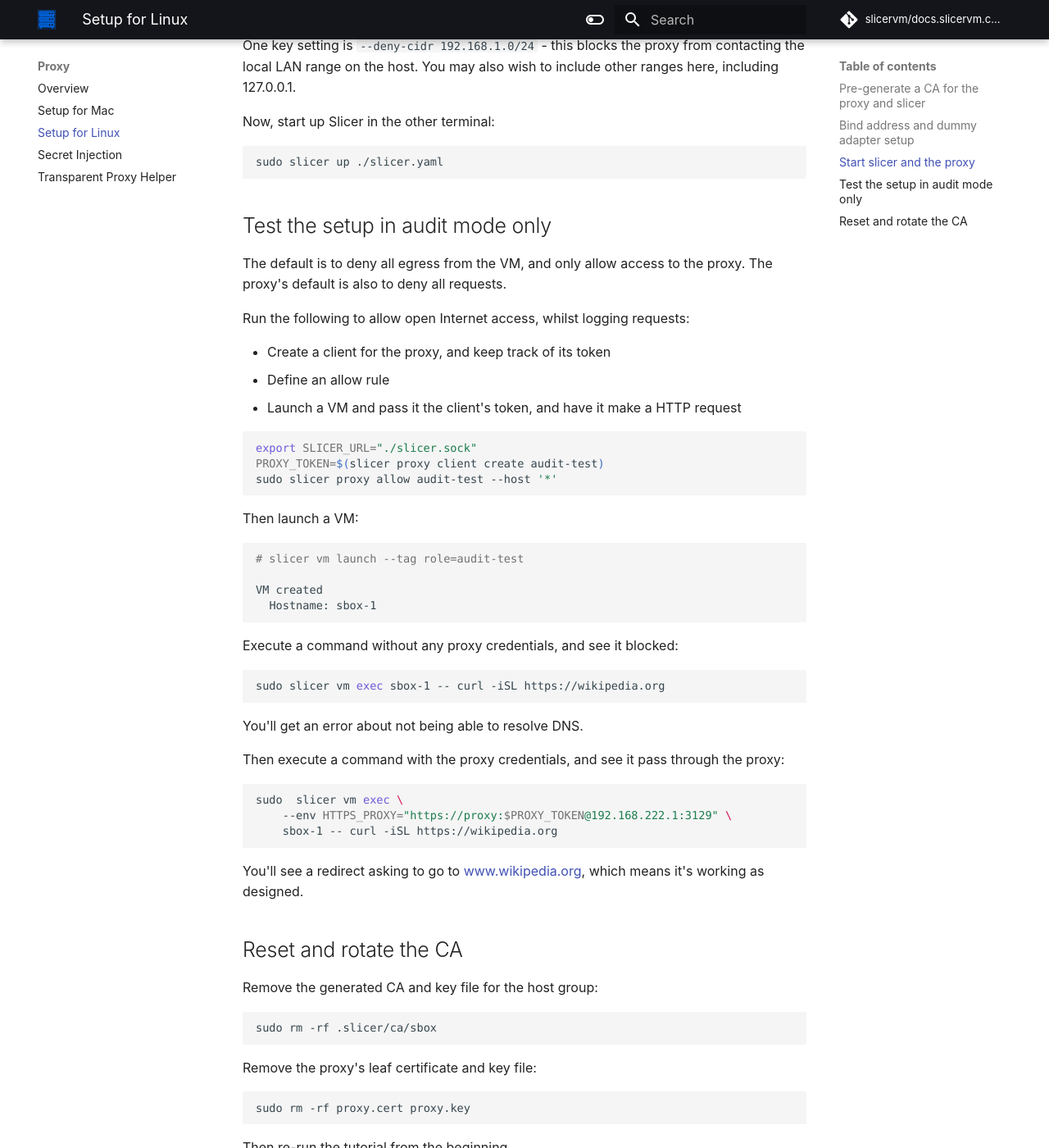
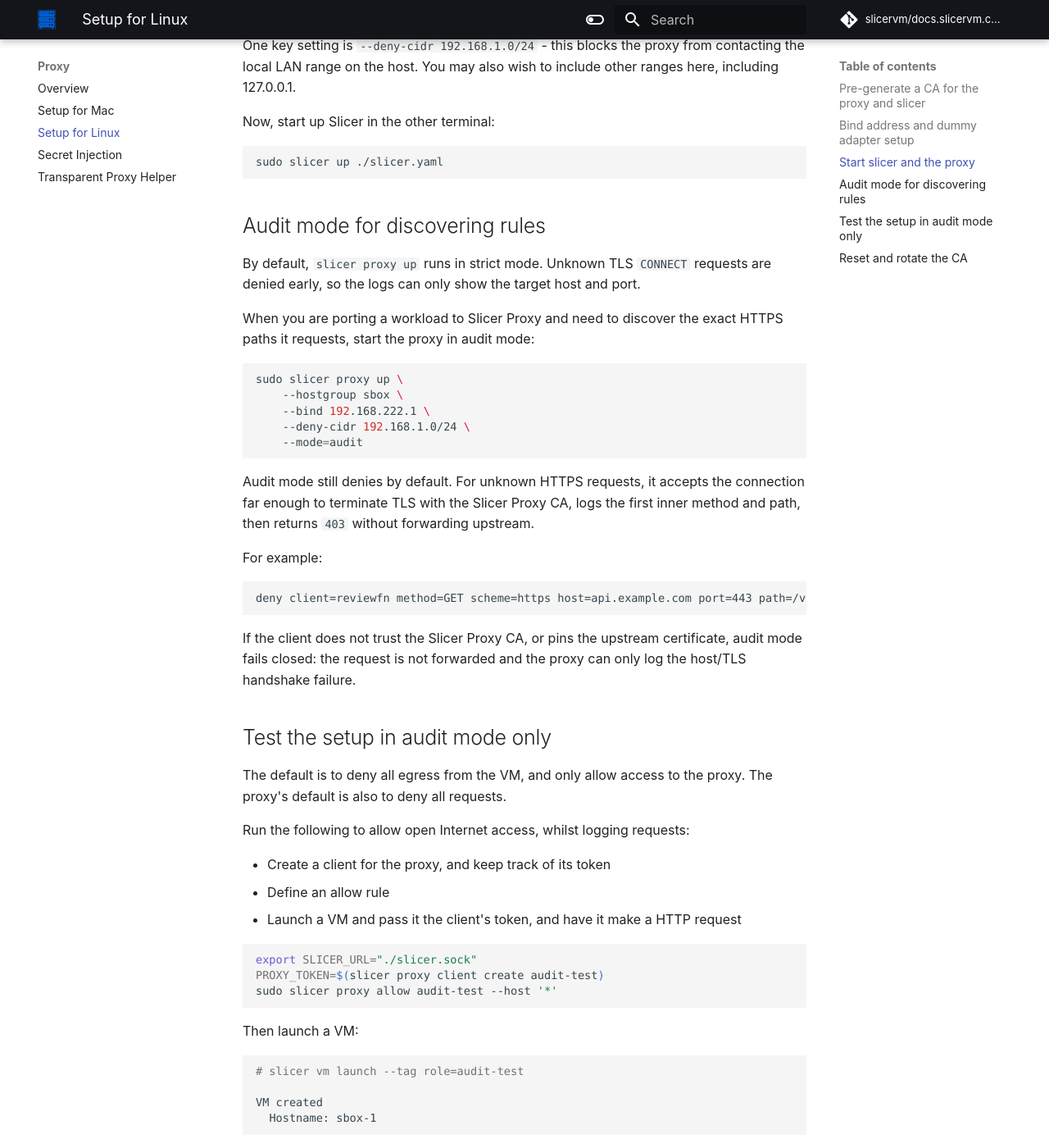
Before and after one commit to slicervm/docs.slicervm.com, an MkDocs documentation site: the page built from docs/proxy/linux.md, in a window 1280 px wide and 1400 px high, scrolled down 2038 px. Shown: the whole window at 82% size. Built offline with MkDocs 1.6.1 and Material for MkDocs 9.7.7, drawn with Linux system fonts in a browser that asks for light colours; some web fonts are replaced; comment, search, counter and statistics services are not loaded.

Commit message:
Introduce audit mode
Signed-off-by: Alex Ellis (OpenFaaS Ltd) <alexellis2@gmail.com>

````diff
--- a/docs/proxy/linux.md
+++ b/docs/proxy/linux.md
@@ -82,6 +82,30 @@
 sudo slicer up ./slicer.yaml
 ```
 
+## Audit mode for discovering rules
+
+By default, `slicer proxy up` runs in strict mode. Unknown TLS `CONNECT` requests are denied early, so the logs can only show the target host and port.
+
+When you are porting a workload to Slicer Proxy and need to discover the exact HTTPS paths it requests, start the proxy in audit mode:
+
+```bash
+sudo slicer proxy up \
+    --hostgroup sbox \
+    --bind 192.168.222.1 \
+    --deny-cidr 192.168.1.0/24 \
+    --mode=audit
+```
+
+Audit mode still denies by default. For unknown HTTPS requests, it accepts the connection far enough to terminate TLS with the Slicer Proxy CA, logs the first inner method and path, then returns `403` without forwarding upstream.
+
+For example:
+
+```text
+deny client=reviewfn method=GET scheme=https host=api.example.com port=443 path=/v1/models mode=audit reason=no-rule
+```
+
+If the client does not trust the Slicer Proxy CA, or pins the upstream certificate, audit mode fails closed: the request is not forwarded and the proxy can only log the host/TLS handshake failure.
+
 ## Test the setup in audit mode only
 
 The default is to deny all egress from the VM, and only allow access to the proxy. The proxy's default is also to deny all requests.
````
